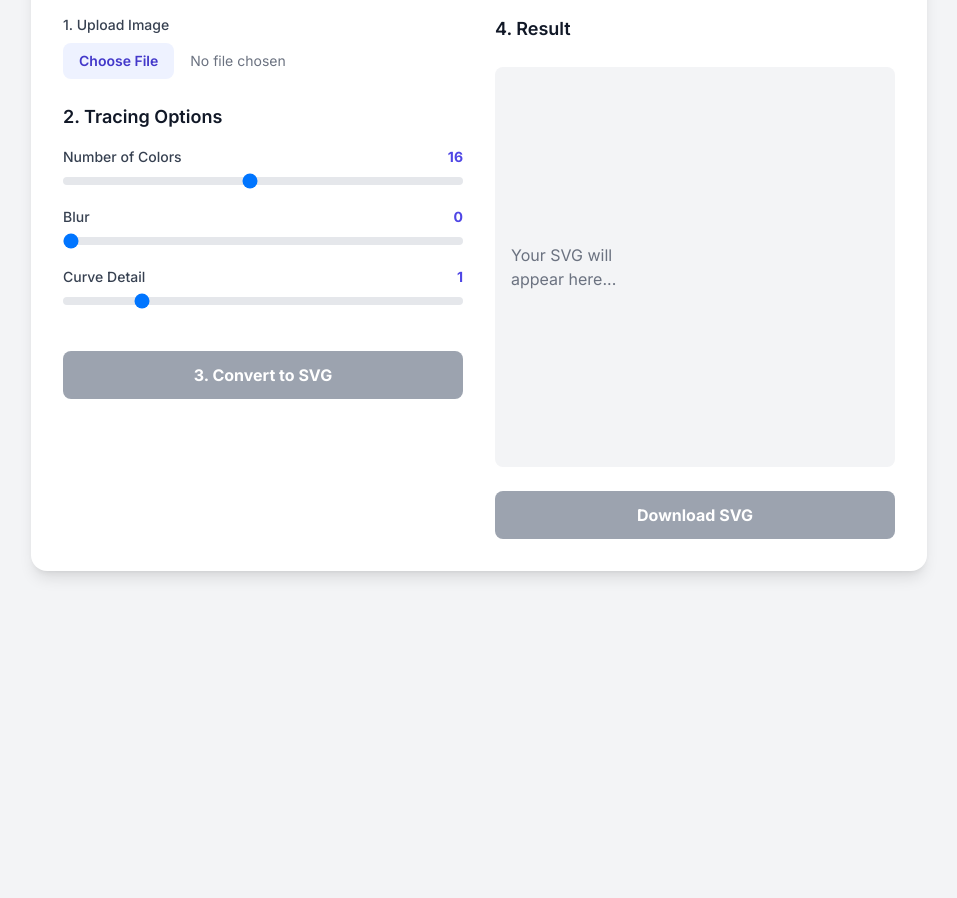
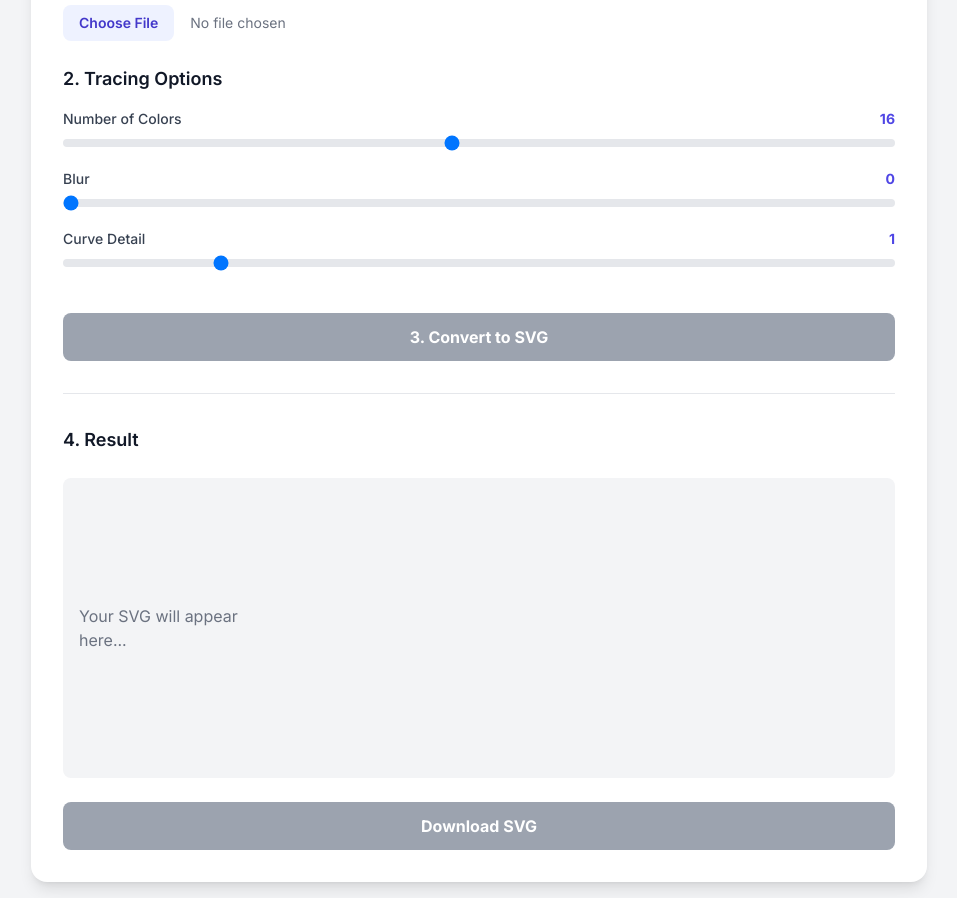
Before and after one commit to JorgeX/imageToSvg, a plain HTML site: page index.html in a window 1280 px wide. Shown: the part 175-1073 px from the top of the page, without its empty margins (161-1118 px from the left). Before the commit the page ends 800 px from the top, so only its background shows below. Drawn offline with nearby package versions, Linux system fonts and the light colour scheme.

Commit message:
restructure grid

```diff
--- a/index.html
+++ b/index.html
@@ -35,9 +35,9 @@
         </div>
 
         <!-- Main Content Area -->
-        <div class="grid grid-cols-1 lg:grid-cols-2 gap-8">
+        <div class="space-y-8">
 
-            <!-- Left Column: Upload and Settings -->
+            <!-- Upload and Settings -->
             <div class="flex flex-col space-y-6">
                 <div>
                     <label for="image-upload" class="block text-sm font-medium text-gray-700 dark:text-gray-300 mb-2">1. Upload Image</label>
@@ -91,10 +91,11 @@
                 </div>
             </div>
 
-            <!-- Right Column: SVG Output -->
+            <!-- SVG Output Section -->
+            <div class="pt-8 border-t border-gray-200 dark:border-gray-700">
                 <div class="flex flex-col space-y-6">
                     <h3 class="text-lg font-semibold text-gray-900 dark:text-white">4. Result</h3>
-                <div id="svg-container" class="bg-gray-100 dark:bg-gray-700/50 rounded-lg p-4 flex items-center justify-center min-h-[300px] lg:min-h-[400px] relative overflow-auto">
+                    <div id="svg-container" class="bg-gray-100 dark:bg-gray-700/50 rounded-lg p-4 flex items-center justify-center min-h-[300px] relative overflow-auto">
                         <div id="placeholder-text" class="text-gray-500 dark:text-gray-400">Your SVG will appear here...</div>
                         <div id="loader" class="loader hidden absolute"></div>
                         <div id="svg-preview" class="w-full h-full flex items-center justify-center"></div>
@@ -102,6 +103,7 @@
                     <button id="download-btn" disabled class="w-full bg-green-600 text-white font-bold py-3 px-4 rounded-lg hover:bg-green-700 focus:outline-none focus:ring-2 focus:ring-offset-2 focus:ring-green-500 disabled:bg-gray-400 dark:disabled:bg-gray-600 disabled:cursor-not-allowed transition-colors duration-200">
                         Download SVG
                     </button>
+                </div>
             </div>
         </div>
     </div>
```
Lines whose indentation alone changed are shown as unchanged.
